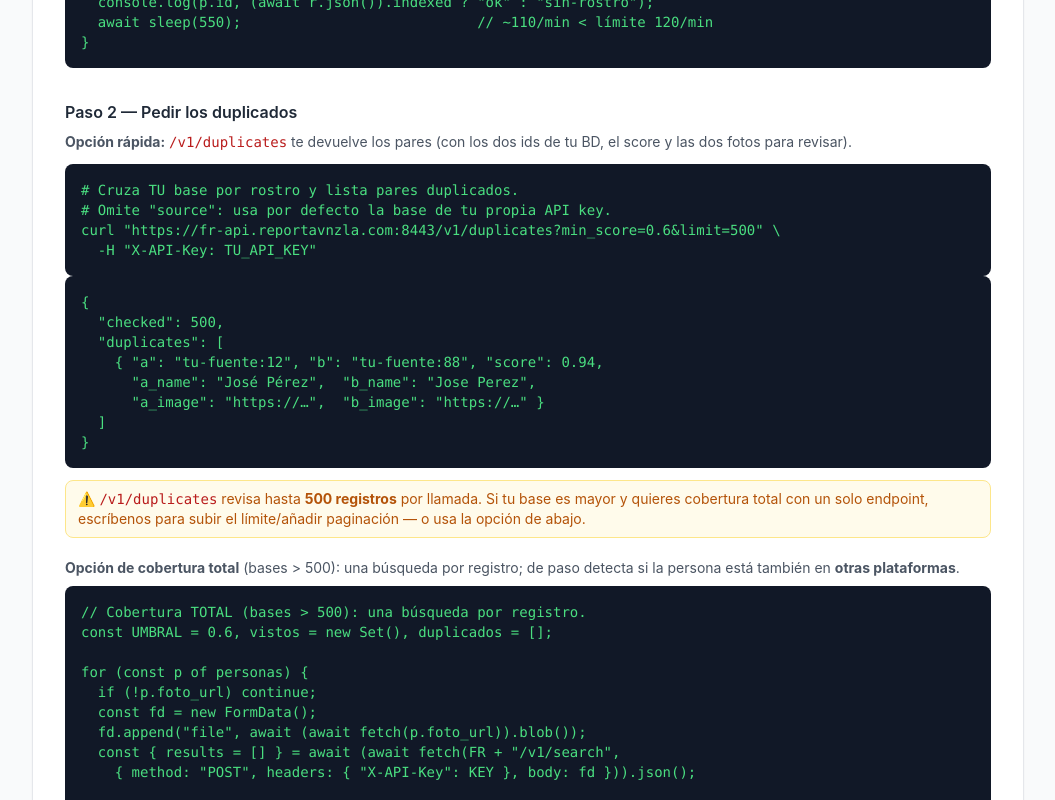
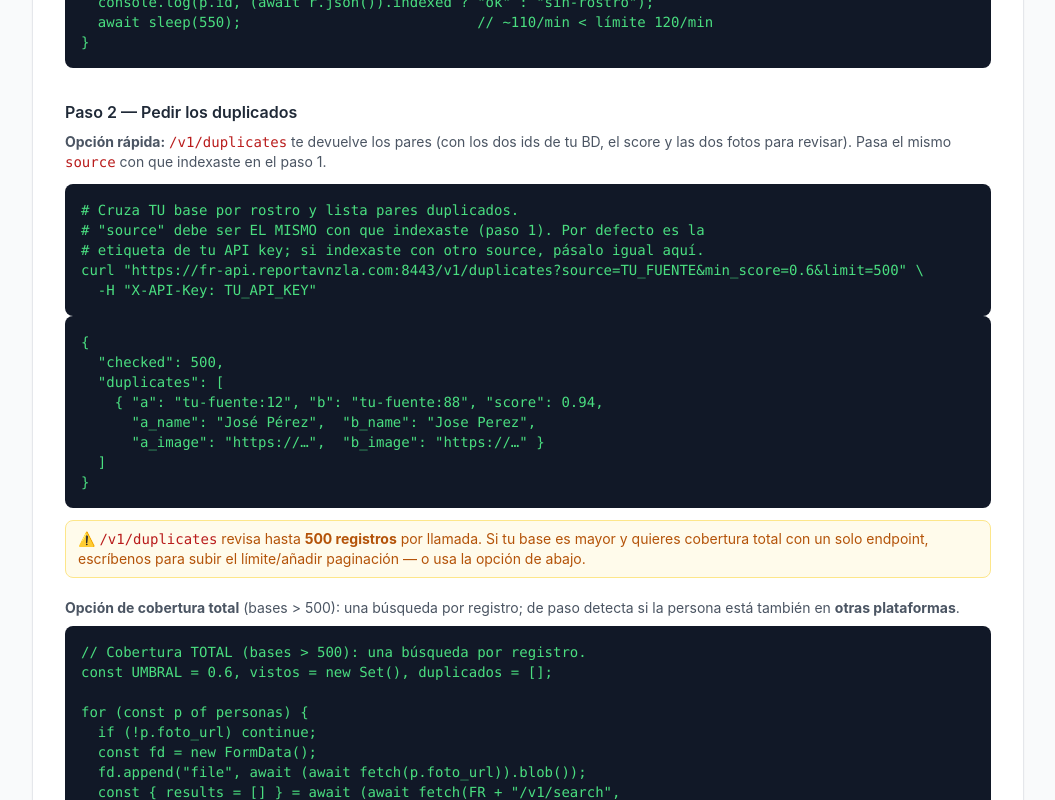
Before and after one commit to bitupx00/reportavnzla, a Next.js app: page /desarrolladores/fr in a window 1280 px wide. Shown: the part 3000-3800 px from the top of the page, without its empty margins (112-1167 px from the left). Built offline with nearby package versions, Linux system fonts and the light colour scheme.

Commit message:
docs(fr): aclarar que source en /v1/duplicates debe coincidir con el usado al indexar

```diff
--- a/src/app/desarrolladores/fr/page.tsx
+++ b/src/app/desarrolladores/fr/page.tsx
@@ -24,7 +24,7 @@ const ENDPOINTS: Endpoint[] = [
   { method: 'POST', path: '/v1/search', auth: true, params: 'file', desc: 'Foto → personas más parecidas (top-10) con su score y su source. Busca en TODAS las bases.' },
   { method: 'POST', path: '/v1/index', auth: true, params: 'external_id, file|image_url, person_name?, last_seen_location?, age?, contact_phone?, source?', desc: 'Sube/indexa UN registro de tu base. Idempotente por external_id.' },
   { method: 'POST', path: '/v1/index/commit', auth: true, desc: 'Cierre de lote (no-op con el backend actual; devuelve el total).' },
-  { method: 'GET', path: '/v1/duplicates', auth: true, params: 'source?, min_score=0.6, limit=500', desc: 'Cruza UNA base contra sí misma → pares duplicados. Sin source = tu propia base.' },
+  { method: 'GET', path: '/v1/duplicates', auth: true, params: 'source?, min_score=0.6, limit=500', desc: 'Cruza UNA base contra sí misma → pares duplicados. source = el mismo con que indexaste (default = etiqueta de tu key).' },
   { method: 'GET', path: '/v1/reconcile', auth: true, params: 'min_score=0.55, limit=800, sources?', desc: 'Misma persona entre bases DISTINTAS → grupos con las imágenes de cada base.' },
   { method: 'GET', path: '/v1/groups', auth: true, params: 'limit=20, offset=0, q?', desc: 'Lista de grupos/clusters de identidad.' },
   { method: 'GET', path: '/v1/groups/{id}/cluster', auth: true, desc: 'Miembros de un grupo/cluster concreto.' },
@@ -78,8 +78,9 @@ curl -X POST "${FR_BASE}/v1/index" \\
 # -> {"ok":true,"indexed":true,"record_id":"tu-fuente:ID_EN_TU_BD"}`
 
 const CURL_DUPLICATES = `# Cruza TU base por rostro y lista pares duplicados.
-# Omite "source": usa por defecto la base de tu propia API key.
-curl "${FR_BASE}/v1/duplicates?min_score=0.6&limit=500" \\
+# "source" debe ser EL MISMO con que indexaste (paso 1). Por defecto es la
+# etiqueta de tu API key; si indexaste con otro source, pásalo igual aquí.
+curl "${FR_BASE}/v1/duplicates?source=TU_FUENTE&min_score=0.6&limit=500" \\
   -H "X-API-Key: TU_API_KEY"`
 
 const RESP_DUPLICATES = `{
@@ -273,7 +274,8 @@ export default function FRDevelopersPage() {
           <h3 className="font-semibold text-gray-800 mb-2 mt-8">Paso 2 — Pedir los duplicados</h3>
           <p className="text-gray-600 text-sm mb-3">
             <strong>Opción rápida:</strong> <code className="text-red-700">/v1/duplicates</code> te
-            devuelve los pares (con los dos ids de tu BD, el score y las dos fotos para revisar).
+            devuelve los pares (con los dos ids de tu BD, el score y las dos fotos para revisar). Pasa
+            el mismo <code className="text-red-700">source</code> con que indexaste en el paso 1.
           </p>
           <CodeBlock>{CURL_DUPLICATES}</CodeBlock>
           <CodeBlock>{RESP_DUPLICATES}</CodeBlock>
```
Also changed, not shown: 1 other file (tests, documents, lock files or other folders).
